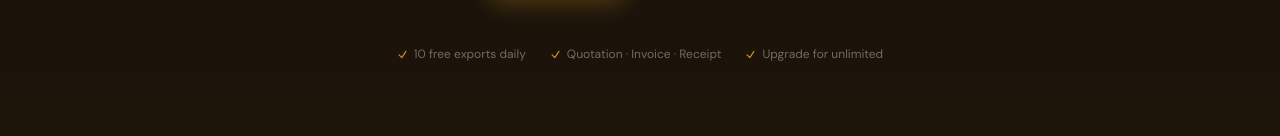
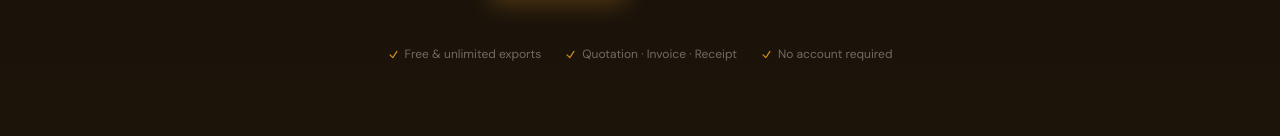
Before and after one commit to acipuns-dot/Quo, a Next.js app: page / in a window 1280 px wide. Shown: the part 599-735 px from the top of the page. Built offline with nearby package versions, Linux system fonts and the light colour scheme; no server answers.

Commit message:
Fix hero proof points to reflect unlimited free exports

```diff
--- a/app/page.tsx
+++ b/app/page.tsx
@@ -106,7 +106,7 @@ export default function HomePage() {
 
           {/* Proof points */}
           <div className="animate-fade-in delay-500 flex items-center justify-center gap-6 flex-wrap">
-            {["10 free exports daily", "Quotation · Invoice · Receipt", "Upgrade for unlimited"].map((pt) => (
+            {["Free & unlimited exports", "Quotation · Invoice · Receipt", "No account required"].map((pt) => (
               <span key={pt} className="quo-proof-point inline-flex items-center gap-1.5 text-xs">
                 <svg width="11" height="11" fill="none" viewBox="0 0 24 24" stroke="currentColor" strokeWidth={2.5}>
                   <path strokeLinecap="round" strokeLinejoin="round" d="m4.5 12.75 6 6 9-13.5" />
```
